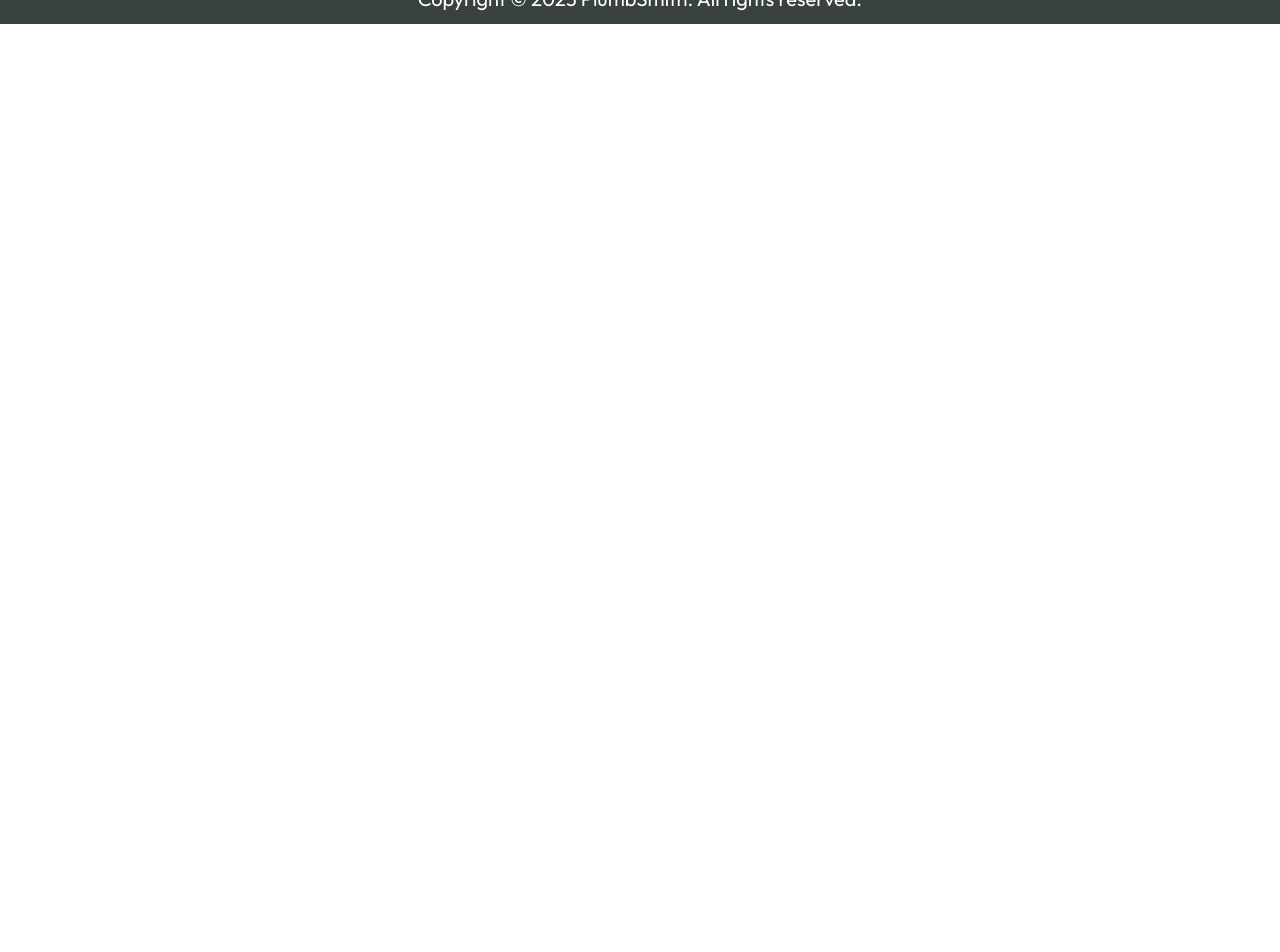
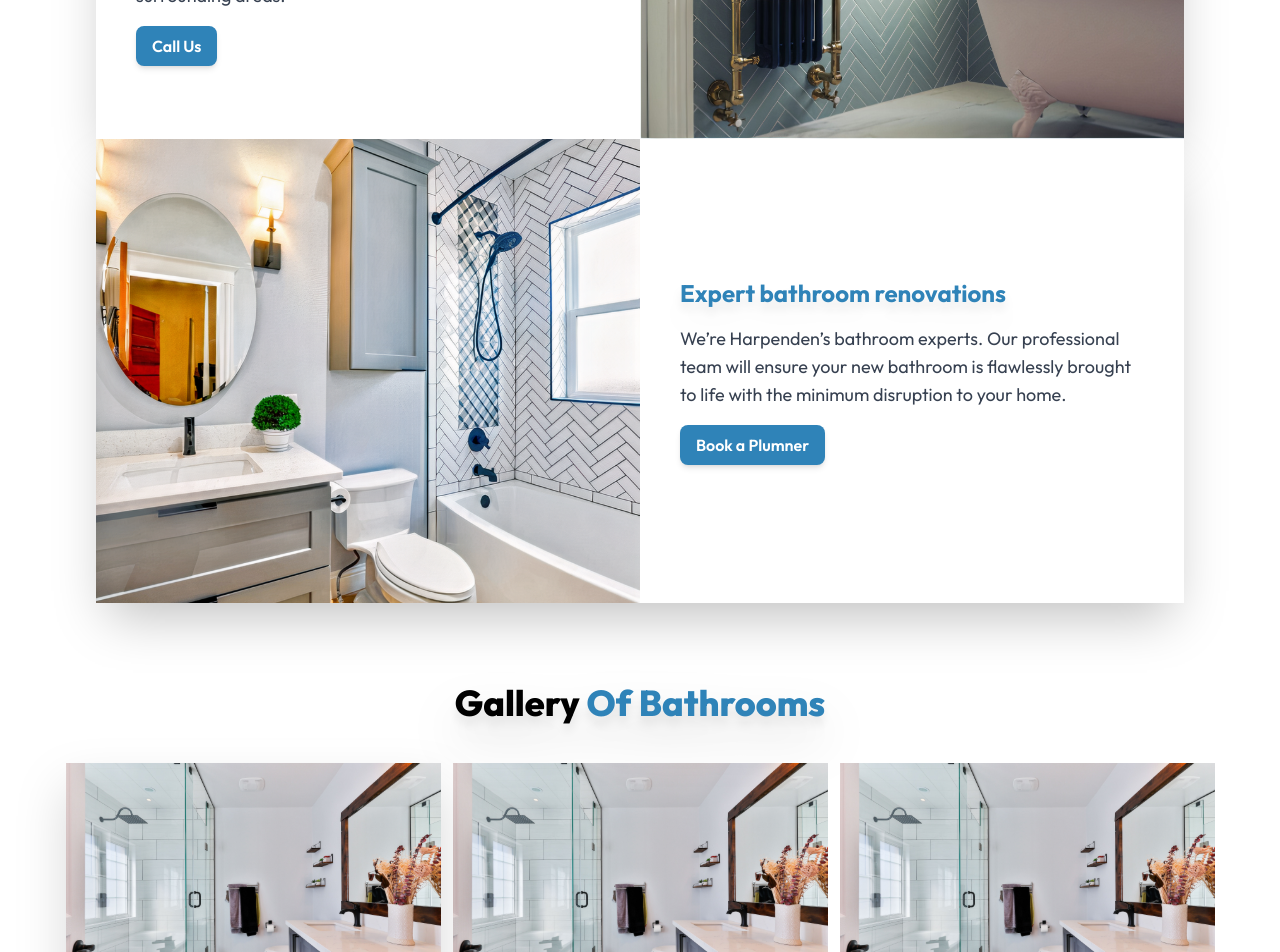
Before and after one commit to ahmedashfaq850/Plumbing-website, a Next.js app: page /bathrooms in a window 1280 px wide. Shown: the part 480-1432 px from the top of the page. Before the commit the page ends 800 px from the top, so only its background shows below. Built offline with nearby package versions, Linux system fonts and the light colour scheme.

Commit message:
completed bathroom page

```diff
--- a/app/bathrooms/page.js
+++ b/app/bathrooms/page.js
@@ -1,11 +1,48 @@
+import Gallery from '@/components/Gallery'
 import React from 'react'
+import ImageText from '@/components/ImageText';
 
 const page = () => {
   return (
-    <div>
-
+    <div className="px-12 mdu:p-24 ">
+      <div className="mb-20 mdu:mb-0">
+        <ImageText
+          title="Over 20 years fitting
+bathrooms!"
+          description="The plumbsmith team have been providing exceptional
+bathroom renovation services for over 20 years,
+serving homeowners in Harpenden, St Albans, and the
+surrounding areas.
+"
+          buttonText="Call Us"
+          imageDes="/images/bathroom/bathroom1.svg"
+          order="order-none"
+          marginBottom="0"
+          textTitleClass="text-[#2F83B8]"
+          textdescClass="text-gray-700"
+          bgClass="bg-white"
+          height="450px"
+          buttonClass="bg-[#2F83B8]"
+        />
+      </div>
+      <ImageText
+        title="Expert bathroom renovations"
+        description="We’re Harpenden’s bathroom experts. Our professional
+team will ensure your new bathroom is flawlessly brought
+to life with the minimum disruption to your home."
+        buttonText="Book a Plumner"
+        imageDes="/images/bathroom/bathroom21.svg"
+        order="order-2"
+        marginBottom="20"
+        textTitleClass="text-[#2F83B8]"
+        textdescClass="text-gray-700"
+        bgClass="bg-white"
+        height="450px"
+        buttonClass="bg-[#2F83B8]"
+      />
+      <Gallery />
     </div>
-  )
+  );
 }
 
 export default page
--- a/app/plumbing/page.js
+++ b/app/plumbing/page.js
@@ -84,7 +84,7 @@ And others from other customers.
           imageDes="/images/testimonial.svg"
           order="order-none"
           marginBottom="20"
-          height="450px"
+          height="500px"
         />
 
         <PlumbingServices />
@@ -137,6 +137,7 @@ And others from other customers.
           imageDes="/van1.svg"
           order="order-2"
           marginBottom="20"
+
         />
       </div>
     </div>
--- /dev/null
+++ b/components/Gallery.jsx
@@ -0,0 +1,44 @@
+import React, { Fragment } from 'react'
+import Image from 'next/image'
+import Heading from './Heading';
+const Gallery = () => {
+  return (
+    <Fragment>
+      {/* <h1 className=' mb-10 font-bold text-3xl drop-shadow-2xl text-center'>Gallery Of Bathrooms</h1> */}
+      <Heading
+        our="Gallery"
+        afterOurText="Of Bathrooms"
+        mb="10"
+        textColor="text-[#2F83B8]"
+      />
+      <div className="flex mb-20 gap-3 justify-center items-center">
+        <Image
+          src="/images/bathroomBackground.svg"
+          width="0"
+          height="0"
+          sizes="100vw"
+          className="drop-shadow-2xl mdu:h-[250px] mdu:w-full object-cover bg-cover"
+          alt="Bathroom Gallery"
+        />
+        <Image
+          src="/images/bathroomBackground.svg"
+          width="0"
+          height="0"
+          sizes="100vw"
+          className="mdu:h-[250px] mdu:w-full object-cover bg-cover"
+          alt="Bathroom Gallery"
+        />
+        <Image
+          src="/images/bathroomBackground.svg"
+          width="0"
+          height="0"
+          sizes="100vw"
+          className="mdu:h-[250px] mdu:w-full object-cover bg-cover"
+          alt="Bathroom Gallery"
+        />
+      </div>
+    </Fragment>
+  );
+}
+
+export default Gallery
--- a/components/Heading.jsx
+++ b/components/Heading.jsx
@@ -1,13 +1,20 @@
 import React from 'react'
 
-const Heading = ({afterOurText}) => {
+const Heading = ({
+  our = "OUR",
+  afterOurText,
+  mb = "20",
+  textColor = "text-[#73D043]",
+}) => {
   return (
-    <div className="drop-shadow-xl w-full text-center mb-10 sm:mb-20 text-2xl sm:text-4xl">
+    <div
+      className={`drop-shadow-xl w-full text-center mb-10 sm:mb-${mb} text-2xl sm:text-4xl`}
+    >
       <h2 className="text-black drop-shadow-2xl font-extrabold">
-        OUR <span className="text-[#73D043]">{afterOurText}</span>
+        {our} <span className={`${textColor}`}>{afterOurText}</span>
       </h2>
     </div>
   );
-}
+};
 
 export default Heading
--- a/components/ImageText.jsx
+++ b/components/ImageText.jsx
@@ -12,28 +12,33 @@ const ImageText = ({
   imageDes,
   order,
   marginBottom = "20",
-  height = "350px",
+  height = "400px",
   buttonR = false,
+  bgClass = "bg-[#1B4845]",
+  textTitleClass = 'text-white',
+  textdescClass = 'text-gray-200',
+  buttonClass= 'bg-[#73D043]'
 }) => {
   // console.log(order)
 
   return (
     <div
-      className={`drop-shadow-xl w-full mdu:h-[${height}] mb-${marginBottom} sm:mb-${marginBottom} bg-black flex mdu:flex-row flex-col`}
+      className={`shadow-2xl w-full mdu:h-[${height}]
+       mb-${marginBottom} sm:mb-${marginBottom} bg-black flex mdu:flex-row flex-col`}
     >
       {/* Text */}
       <div
-        className={`bg-[#1B4845] w-full max-[861px]:order-2 mdu:w-[50%] ${order} flex justify-center items-center`}
+        className={`${bgClass} w-full max-[861px]:order-2 mdu:w-[50%] ${order} flex justify-center items-center`}
       >
         <div className="w-full p-5 sm:p-10 gap-4 mdu:gap-4 flex flex-col justify-start">
-          <h2 className="text-white font-bold drop-shadow-xl  sm:text-2xl">
+          <h2 className={`${textTitleClass} font-bold drop-shadow-xl  sm:text-2xl`}>
             {title}
           </h2>
-          <p className="text-gray-200 text-sm sm:text-sm lg:text-lg">
+          <p className={`${textdescClass} text-sm sm:text-sm lg:text-lg`}>
             {description}
           </p>
           {!buttonR ? (
-            <button className="bg-[#73D043] shadow-md text-white w-fit py-1 px-2.5 sm:py-2 sm:px-4 rounded-lg font-semibold">
+            <button className={`${buttonClass} shadow-md text-white w-fit py-1 px-2.5 sm:py-2 sm:px-4 rounded-lg font-semibold `}>
               {buttonText}
             </button>
           ) : (
```
Also changed, not shown: public/images/bathroom/bathroom1.svg (added), public/images/bathroom/bathroom21.svg (added).
